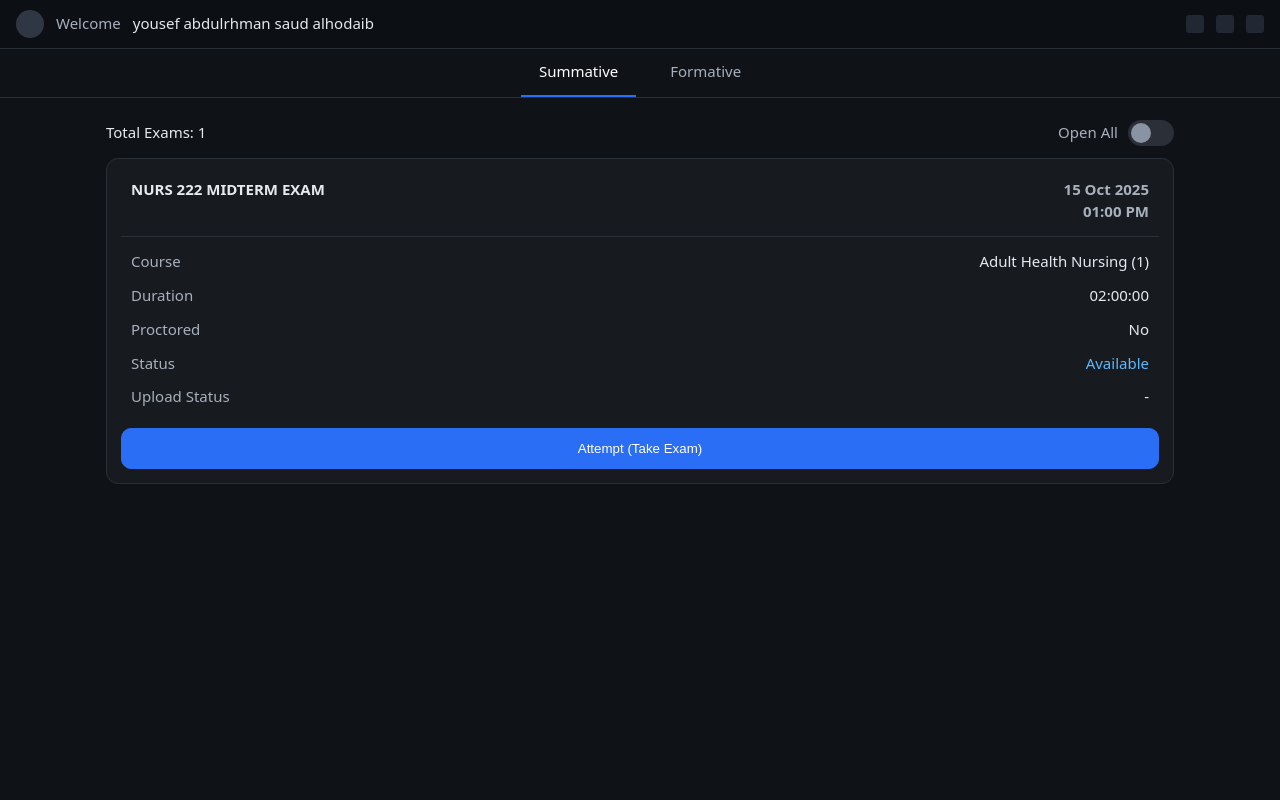
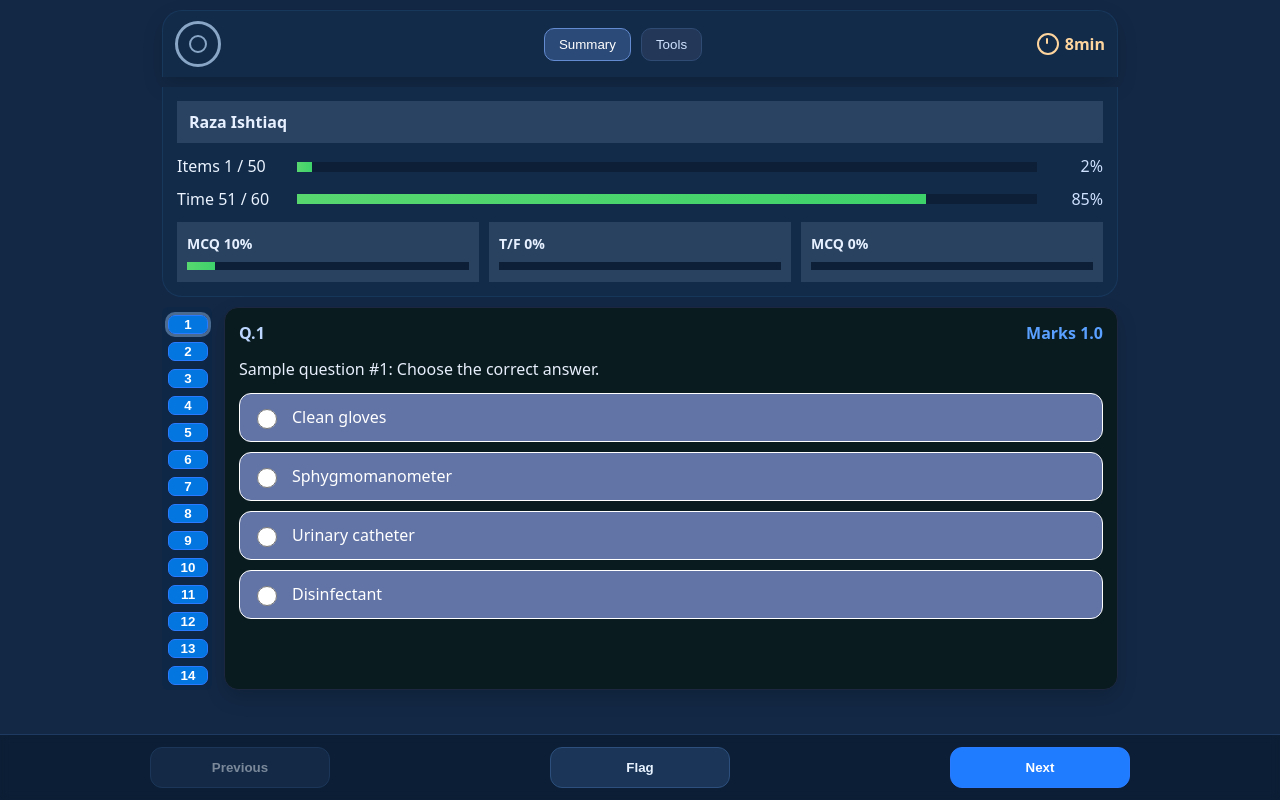
Before and after one commit to 62Joseph/my-html-page, a plain HTML site: page index.html in a window 1280 px wide. Drawn offline with Linux system fonts and the light colour scheme.

Commit message:
Update index.html

```diff
--- a/index.html
+++ b/index.html
@@ -2,239 +2,392 @@
 <html lang="en" dir="ltr">
 <head>
 <meta charset="utf-8" />
-<meta name="viewport" content="width=device-width,initial-scale=1" />
-<title>Exam Portal Mock</title>
+<meta name="viewport" content="width=device-width, initial-scale=1" />
+<title>Exam UI • Fixed View</title>
 <style>
   :root{
-    --bg:#0f1216;--panel:#171b20;--panel2:#1c2127;--text:#e6eaf0;--muted:#a7b0bc;
-    --line:#2a3038;--blue:#2b6ef6;--blue-2:#204ec9;--green:#2aa86a;--radius:12px;
+    --bg:#132845;
+    --bg-2:#0f223a;
+    --panel:#122b49;
+    --card:#091b1e;      /* تم التعديل */
+    --text:#eaf0ff;      /* نص فاتح داخل البطاقة الداكنة */
+    --accent:#0376e0;    /* sidebar blue */
+    --green:#47c776;     /* answered */
+    --flag:#fb922f;      /* flagged */
+    --warn:#ff5c5c;      /* end exam */
+    --shadow:0 8px 20px rgba(0,0,0,.15);
   }
-  *{box-sizing:border-box}
   html,body{height:100%}
-  body{margin:0;background:var(--bg);color:var(--text);
-       font:400 15px/1.45 ui-sans-serif,system-ui,-apple-system,Segoe UI,Roboto,Helvetica,Arial}
-  body.details{padding-bottom:84px}
+  body{
+    margin:0;background:var(--bg);color:#e8f1ff;
+    font-family:system-ui,-apple-system,Segoe UI,Roboto,Ubuntu,Arial,sans-serif;
+    -webkit-font-smoothing:antialiased; line-height:1.4;
+    overflow:hidden; /* صفحة ثابتة بدون شريط تمرير عام */
+  }
+  .app{
+    height:100vh; max-width:980px; margin:0 auto;
+    display:grid; grid-template-rows:auto auto 1fr auto;
+    gap:10px; padding:10px 12px 100px; /* مسافة لواجهة الأسفل الثابتة */
+    box-sizing:border-box;
+  }
 
-  /* الشريط العلوي */
-  .top{display:flex;align-items:center;gap:12px;padding:10px 16px;background:#0c0f13;border-bottom:1px solid var(--line)}
-  .avatar{width:28px;height:28px;border-radius:50%;background:#303744}
-  .welcome{color:var(--muted)}
-  .spacer{flex:1}
-  .icons{display:flex;gap:12px;color:var(--muted)}
-  .icon{width:18px;height:18px;border-radius:3px;background:#222833}
+  /* ---------- Topbar + Stats as one panel ---------- */
 
-  /* tabs */
-  .tabs{display:flex;justify-content:center;gap:16px;border-bottom:1px solid var(--line);background:#0f1318}
-  .tab{padding:12px 18px;color:var(--muted);cursor:pointer;user-select:none}
-  .tab.active{color:#fff;border-bottom:2px solid var(--blue)}
+/* Topbar: نفس خلفية اللوحة وحدود علويّة فقط */
+.topbar{
+  background: var(--panel);
+  border-radius: 20px 20px 0 0;        /* حواف علوية فقط */
+  padding: 10px 12px;
+  display: grid;
+  grid-template-columns: 48px 1fr 82px;
+  align-items: center;
+  gap: 6px;
+  border: 1px solid #17375b;
+  border-bottom: none;                  /* إزالة الحد السفلي للاتصال */
+  box-shadow: var(--shadow);            /* الظل على الرأس يكفي للوحة كاملة */
+}
 
-  .page{max-width:1100px;margin:22px auto;padding:0 16px}
+/* محتوى التوب بار كما هو */
+.clock-badge{width:40px;height:40px;border-radius:999px;border:3px solid #89a6c7;display:grid;place-items:center}
+.clock-badge::before{content:"";width:14px;height:14px;border:2px solid #89a6c7;border-radius:999px}
+.tabs{display:flex;justify-content:center;gap:10px}
+.tab{padding:8px 14px;border-radius:10px;background:#233858;color:#cfe2ff;border:1px solid #2f4a73}
+.tab[aria-selected="true"]{background:#2c4a77;color:#fff;border-color:#638bd1}
+.timer{justify-self:end;display:flex;gap:6px;align-items:center;color:#ffd59e}
+.timer .ico{width:18px;height:18px;border-radius:50%;border:2px solid #ffd59e;position:relative}
+.timer .ico::after{content:"";position:absolute;top:3px;left:7px;width:2px;height:6px;background:#ffd59e;border-radius:2px}
+.timer .txt{font-weight:700}
 
-  .row{display:flex;align-items:center;gap:14px;margin-bottom:12px}
-  .grow{flex:1}
-  .toggle{display:inline-flex;align-items:center;gap:10px;color:var(--muted)}
-  .switch{width:46px;height:26px;border-radius:26px;background:#2a2f38;position:relative;cursor:pointer}
-  .switch::after{content:"";position:absolute;top:3px;left:3px;width:20px;height:20px;border-radius:50%;background:#8993a3;transition:.2s}
-  .switch.on{background:var(--blue)} .switch.on::after{left:23px;background:#fff}
+/* Stats Card: تكملة اللوحة مع حدود سفلية فقط */
+.stats{
+  background: var(--panel);
+  border-radius: 0 0 20px 20px;         /* حواف سفلية فقط */
+  padding: 14px;
+  border: 1px solid #17375b;
+  border-top: none;                     /* اتصال مباشر مع التوب بار */
+  box-shadow: none;                     /* الظل قادم من .topbar */
+  margin-top: 0;                        /* إزالة أي فراغ علوي */
+}
 
-  .card{background:var(--panel);border:1px solid var(--line);border-radius:var(--radius);padding:14px}
-  .cardHead{display:flex;gap:12px;padding:6px 10px 14px;border-bottom:1px solid var(--line);font-weight:600}
-  .date{margin-left:auto;color:var(--muted);text-align:right}
-  .kv{display:grid;grid-template-columns:170px 1fr;row-gap:12px;column-gap:10px;padding:14px 10px}
-  .k{color:var(--muted)} .v{color:var(--text);text-align:right}
-  .status{color:#5bb9ff}
-  .cta{display:block;width:100%;margin-top:6px;padding:12px 14px;text-align:center;color:#dbe6ff;background:#0f1725;border:1px solid #2a3b67;border-radius:10px;cursor:pointer}
-  .cta.primary{background:var(--blue);border-color:var(--blue);color:#fff}
-  .cta.primary:active{background:var(--blue-2)}
+/* داخل البطاقة بزوايا حادة كما طلبت */
+.name{
+  background: #2b4363;
+  color: #e6f0ff;
+  border-radius: 0;
+  padding: 10px 12px;
+  font-weight: 600;
+}
 
-  /* details header */
-  .subtop{display:flex;align-items:center;gap:12px;padding:10px 16px;border-bottom:1px solid var(--line);background:#0f1318}
-  .back{width:32px;height:28px;border-radius:10px;background:#222833;color:#cdd6e3;display:flex;align-items:center;justify-content:center;cursor:pointer}
-  .subTitle{font-weight:700}
+.rows{display:grid; gap:10px; margin-top:12px}
+.row{display:grid; grid-template-columns:110px 1fr 56px; align-items:center; gap:10px}
+.label{color:#eaf3ff}
 
-  .titleBig{font-weight:800;font-size:20px;padding:10px}
-  .spec{padding:0 10px 8px}
-  .spec h5{margin:0;color:#fff;font-weight:700}
-  .spec .val{color:var(--muted);margin-top:4px}
-  .sep{height:1px;background:var(--line);margin:12px 0}
-  .inst h5{color:#fff;margin:0 0 8px}
-  .inst .box{background:var(--panel2);border:1px dashed #2a313b;border-radius:10px;padding:14px;color:var(--muted)}
-  .blue{color:var(--blue)}
+.bar{
+  height: 10px;
+  background: #0d1f37;
+  border-radius: 0;
+  position: relative;
+  overflow: hidden;
+  border: none;
+}
+.bar>span{
+  position: absolute;
+  inset: 0 auto 0 0;
+  width: 0;
+  background: linear-gradient(90deg,#58d76f,#3ed26b);
+}
 
-  /* bottom Start Exam */
-  .bottomBar{position:fixed;left:0;right:0;bottom:0;z-index:20;background:rgba(15,18,22,.9);backdrop-filter:saturate(120%) blur(8px);border-top:1px solid var(--line);padding:14px 0;display:none;}
-  .bottomBar .inner{max-width:1100px;margin:0 auto;padding:0 16px}
-  .bottomBar .cta{margin:0}
+.percent{text-align:right; color:#cfe2ff}
 
-  .overlay{position:fixed;inset:0;background:rgba(0,0,0,.5);display:flex;align-items:center;justify-content:center;padding:16px}
-  .overlay[hidden]{display:none!important}
-  .modal{width:min(440px,96vw);background:var(--panel);border:1px solid var(--line);border-radius:12px;padding:16px;box-shadow:0 20px 60px rgba(0,0,0,.55)}
-  .modalHead{display:flex;align-items:center}
-  .modalHead .title{font-weight:700}
-  .closeX{margin-left:auto;background:#232a33;border:1px solid #2f3742;border-radius:8px;color:var(--muted);padding:6px 8px;cursor:pointer}
-  label{display:block;color:var(--muted);margin:12px 0 6px}
-  input[type=password]{width:100%;padding:12px 14px;border-radius:10px;border:1px solid #2b313b;background:#11151a;color:var(--text)}
-  .modalActions{display:flex;gap:10px;margin-top:16px}
-  .btn{padding:10px 14px;border-radius:10px;border:1px solid #2b313b;background:#1a2028;color:var(--text);cursor:pointer}
-  .btn.green{background:var(--green);border-color:var(--green);color:#08130c}
+.mini{
+  display:grid;
+  gap:10px;
+  margin-top:12px;
+  grid-template-columns:1fr 1fr 1fr;
+}
 
-  .empty{display:grid;place-items:center;height:300px;color:var(--muted);border:1px dashed var(--line);border-radius:12px}
-  @media (max-width:640px){.kv{grid-template-columns:140px 1fr}}
+.chip{
+  background:#284260;
+  border-radius: 0;
+  padding: 12px 10px;
+  border: none;
+}
+.chip h4{margin:0 0 8px 0;font-size:14px;color:#e6f0ff}
+.chip .bar{height:8px;border-radius:0;border:none}
+
+  /* ---------- Main area ---------- */
+  .content{display:grid;grid-template-columns:50px 1fr;gap:12px;min-height:0}
+
+  /* Sidebar (التمرير هنا فقط) */
+  .side{
+    overflow:auto; display:flex;flex-direction:column;gap:8px;padding:8px 6px 120px;
+    background:#0f2747; border-radius:6px;
+  }
+  .idx{
+    display:grid;place-items:center;height:36px;width:40px;
+    background:var(--accent);color:#fff;font-weight:900;
+    border:1px solid #2a7bff;border-radius:7px; /* خلفية كل رقم: مربع ناعم الحواف */
+    cursor:pointer;user-select:none;margin-inline:auto
+  }
+  .idx.active{outline:3px solid #a8d1ff66}
+  .idx.answered{background:var(--green);border-color:#7ae3a3}
+  .idx.flag{background:var(--flag);border-color:#ffd29b;color:#1e232b}
+  .idx.skip{background:#ff7676;border-color:#ff9aa0}
+
+  /* Question card (لون البطاقة ونصها) */
+  .card{
+    background:var(--card); color:var(--text); border-radius:14px;
+    box-shadow:var(--shadow); padding:14px; border:1px solid #1d2740;
+    overflow:hidden; display:flex;flex-direction:column;min-height:0
+  }
+  .qhead{display:flex;justify-content:space-between;align-items:center;margin-bottom:8px}
+  .qtitle{font-weight:800;color:#bcd6ff}
+  .marks{color:#5aa0ff;font-weight:700}
+  .qtext{font-size:16px;color:#e7eefc;margin:6px 0 12px}
+
+  /* خيارات: خلفية #6274a6 وحد أبيض */
+  .opts{display:grid;gap:10px}
+  .opt{
+    display:flex;align-items:center;gap:12px;
+    border:1px solid #ffffff;              /* تم التعديل */
+    border-radius:12px;
+    padding:12px;
+    background:#6274a6;                     /* تم التعديل */
+    color:#ffffff;
+    cursor:pointer;
+  }
+  .opt:has(input:focus-visible){outline:3px solid #bcd6ff}
+  .opt input[type="radio"]{appearance:auto;width:20px;height:20px}
+  .opt.selected{box-shadow:0 0 0 3px #a6b7e9}
+
+  /* ---------- Bottom Dock ---------- */
+  .dock{
+    position:fixed;left:0;right:0;bottom:0;z-index:50;
+    background:#0b1c31cc; backdrop-filter: blur(4px);
+    border-top:1px solid #1e3a61; padding:12px 16px;
+  }
+  .dock-inner{
+    max-width:980px;margin:0 auto;
+    display:grid;grid-template-columns:1fr 1fr 1fr;align-items:center;
+  }
+  .btn{border:1px solid #2d4f7d;background:#1a3557;color:#e8f2ff;padding:12px 18px;border-radius:12px;cursor:pointer;font-weight:700;min-width:180px}
+  .btn:disabled{opacity:.5;cursor:not-allowed}
+  .btn-primary{background:#1f7cff;border-color:#2a7bff;color:#fff}
+  .btn-danger{background:var(--warn);border-color:#ff9aa0;color:#fff}
+  #btnPrev{justify-self:start}
+  #btnFlag{justify-self:center}
+  #btnNext{justify-self:end}
+
+  @media (max-width:640px){
+    .content{grid-template-columns:64px 1fr}
+    .idx{width:52px;height:34px}
+    .btn{min-width:120px}
+  }
 </style>
 </head>
 <body>
-  <!-- top -->
-  <div class="top" id="topbar">
-    <div class="avatar"></div>
-    <div class="welcome">Welcome</div>
-    <div class="muted">yousef abdulrhman saud alhodaib</div>
-    <div class="spacer"></div>
-    <div class="icons"><div class="icon"></div><div class="icon"></div><div class="icon"></div></div>
+  <div class="app">
+    <!-- Topbar -->
+    <div class="topbar" role="region" aria-label="Top navigation">
+      <div class="clock-badge" aria-hidden="true"></div>
+      <div class="tabs" role="tablist" aria-label="Views">
+        <button class="tab" role="tab" aria-selected="true" tabindex="0" id="tab-summary">Summary</button>
+        <button class="tab" role="tab" aria-selected="false" tabindex="-1" id="tab-tools">Tools</button>
+      </div>
+      <div class="timer" aria-live="polite" aria-atomic="true">
+        <div class="ico" aria-hidden="true"></div>
+        <div class="txt" id="timerText">10min</div>
+      </div>
+    </div>
+
+    <!-- Stats Card -->
+    <section class="stats" aria-label="Progress overview">
+      <div class="name" id="userName">Raza Ishtiaq</div>
+      <div class="rows">
+        <div class="row">
+          <div class="label">Items <span id="itemsLabel">0 / 0</span></div>
+          <div class="bar" role="progressbar" aria-label="Items progress" aria-valuemin="0" aria-valuemax="100" aria-valuenow="0"><span id="itemsBar"></span></div>
+          <div class="percent" id="itemsPercent">0%</div>
+        </div>
+        <div class="row">
+          <div class="label">Time <span id="timeLabel">0 / 0</span></div>
+          <div class="bar" role="progressbar" aria-label="Time used" aria-valuemin="0" aria-valuemax="100" aria-valuenow="0"><span id="timeBar"></span></div>
+          <div class="percent" id="timePercent">0%</div>
+        </div>
+      </div>
+      <div class="mini" role="group" aria-label="Types stats">
+        <div class="chip">
+          <h4>MCQ <span id="mcqPctTxt">0%</span></h4>
+          <div class="bar" role="progressbar" aria-valuemin="0" aria-valuemax="100" aria-valuenow="0"><span id="mcqPctBar"></span></div>
+        </div>
+        <div class="chip">
+          <h4>T/F <span id="tfPctTxt">0%</span></h4>
+          <div class="bar" role="progressbar" aria-valuemin="0" aria-valuemax="100" aria-valuenow="0"><span id="tfPctBar"></span></div>
+        </div>
+        <div class="chip">
+          <h4>MCQ <span id="mcq2PctTxt">0%</span></h4>
+          <div class="bar" role="progressbar" aria-valuemin="0" aria-valuemax="100" aria-valuenow="0"><span id="mcq2PctBar"></span></div>
+        </div>
+      </div>
+    </section>
+
+    <!-- Sidebar + Question -->
+    <section class="content">
+      <nav class="side" id="sidebar" aria-label="Questions list"></nav>
+
+      <main class="card" id="qCard" aria-live="polite">
+        <div class="qhead">
+          <div class="qtitle" id="qTitle">Q.1</div>
+          <div class="marks">Marks 1.0</div>
+        </div>
+        <div class="qtext" id="qText">
+          Sample question: Choose the correct answer.
+        </div>
+        <form class="opts" id="opts" aria-label="Options"></form>
+      </main>
+    </section>
+    <div aria-hidden="true"></div>
   </div>
 
-  <div class="tabs" id="tabs">
-    <div class="tab active" id="tab-sum">Summative</div>
-    <div class="tab" id="tab-form">Formative</div>
-  </div>
-
-  <div class="page" id="page-sum">
-    <div class="row">
-      <div class="muted">Total Exams: 1</div>
-      <div class="grow"></div>
-      <div class="toggle">Open All <div class="switch" id="openAll"></div></div>
-    </div>
-
-    <div class="card">
-      <div class="cardHead">
-        <div>NURS 222 MIDTERM EXAM</div>
-        <div class="date"><div>15 Oct 2025</div><div class="muted">01:00 PM</div></div>
-      </div>
-
-      <div class="kv">
-        <div class="k">Course</div><div class="v">Adult Health Nursing (1)</div>
-        <div class="k">Duration</div><div class="v">02:00:00</div>
-        <div class="k">Proctored</div><div class="v">No</div>
-        <div class="k">Status</div><div class="v status">Available</div>
-        <div class="k">Upload Status</div><div class="v">-</div>
-      </div>
-
-      <button class="cta primary" id="btnAttempt">Attempt (Take Exam)</button>
-    </div>
-  </div>
-
-  <div class="page" id="page-form" style="display:none">
-    <div class="empty">No data found</div>
-  </div>
-
-  <div class="subtop" id="details-top" style="display:none">
-    <div class="back" id="backBtn" title="Back">←</div>
-    <div class="subTitle">NURS 222 MIDTERM EXAM</div>
-  </div>
-
-  <div class="page" id="page-details" style="display:none">
-    <div class="card">
-      <div class="titleBig">NURS 222 MIDTERM EXAM</div>
-      <div class="spec"><h5>Course</h5><div class="val">Adult Health Nursing (1)</div></div><div class="sep"></div>
-      <div class="spec"><h5>Total Duration</h5><div class="val" id="tot">02:00:00</div></div><div class="sep"></div>
-      <div class="spec"><h5>Remaining Duration</h5><div class="val"><span id="remain" class="blue">02:00:00</span></div></div><div class="sep"></div>
-      <div class="spec"><h5>Language</h5><div class="val">English</div></div><div class="sep"></div>
-      <div class="spec"><h5>Proctored</h5><div class="val">No</div></div><div class="sep"></div>
-      <div class="inst"><h5>Instructions</h5><div class="box">No Instructions Available.</div></div>
-    </div>
-  </div>
-
-  <div class="bottomBar" id="bottomBar">
-    <div class="inner">
-      <button class="cta primary" id="btnStart">Start Exam</button>
-    </div>
-  </div>
-
-  <div class="overlay" id="overlay" hidden>
-    <div class="modal">
-      <div class="modalHead">
-        <div class="title">Verification</div>
-        <button class="closeX" id="closeX">✕</button>
-      </div>
-      <label for="examPw">Examination Password</label>
-      <input id="examPw" type="password" placeholder="********" />
-      <div class="modalActions">
-        <button class="btn" id="cancel">Cancel</button>
-        <button class="btn green" id="verify">Verify</button>
-      </div>
+  <!-- Bottom Controls -->
+  <div class="dock" role="region" aria-label="Bottom controls">
+    <div class="dock-inner">
+      <button class="btn" id="btnPrev" aria-label="Previous question">Previous</button>
+      <button class="btn" id="btnFlag" aria-pressed="false" aria-label="Flag question">Flag</button>
+      <button class="btn btn-primary" id="btnNext" aria-label="Next question">Next</button>
     </div>
   </div>
 
 <script>
-const topbar = document.getElementById('topbar');
-const tabs = document.getElementById('tabs');
-const tabSum = document.getElementById('tab-sum');
-const tabForm = document.getElementById('tab-form');
-const pageSum = document.getElementById('page-sum');
-const pageForm = document.getElementById('page-form');
-const pageDetails = document.getElementById('page-details');
-const detailsTop = document.getElementById('details-top');
-const bottomBar = document.getElementById('bottomBar');
-const btnAttempt = document.getElementById('btnAttempt');
-const btnStart = document.getElementById('btnStart');
-const backBtn = document.getElementById('backBtn');
-const overlay = document.getElementById('overlay');
-const cancel = document.getElementById('cancel');
-const closeX = document.getElementById('closeX');
-const verify = document.getElementById('verify');
-const remain = document.getElementById('remain');
-const openAll = document.getElementById('openAll');
+/* ======= CONFIGURABLE STATE ======= */
+const state = {
+  itemsAnswered: 1, itemsTotal: 50, itemsPercentRight: 10,
+  timeUsed: 50, timeTotal: 60, timePercent: 83,
+  mcqPercent: 10, tfPercent: 0, mcq2Percent: 0,
+  totalQuestions: 50,
+  startMinutes: 9
+};
+/* ======= DATA ======= */
+const questions = Array.from({length: state.totalQuestions}, (_,i)=>({
+  id:i+1,
+  text:`Sample question #${i+1}: Choose the correct answer.`,
+  options:["Clean gloves","Sphygmomanometer","Urinary catheter","Disinfectant"],
+  answer:null, flagged:false, skipped:false
+}));
 
-function showOnly(...els){
-  [pageSum,pageForm,pageDetails].forEach(e=>e.style.display='none');
-  els.forEach(e=>e.style.display='block');
+/* ======= DOM HELPERS ======= */
+const $ = s=>document.querySelector(s);
+const setBar = (el,pct,ariaEl)=>{el.style.width=pct+"%";ariaEl.setAttribute("aria-valuenow",Math.round(pct));};
+const fmtPct = n=>`${Math.max(0,Math.min(100,Math.round(n)))}%`;
+
+/* ======= OVERVIEW ======= */
+function updateOverview(){
+  $("#itemsLabel").textContent = ` ${state.itemsAnswered} / ${state.itemsTotal}`;
+  setBar($("#itemsBar"), (state.itemsAnswered/state.itemsTotal)*100, $("#itemsBar").parentElement);
+  $("#itemsPercent").textContent = fmtPct((state.itemsAnswered/state.itemsTotal)*100);
+
+  $("#timeLabel").textContent = ` ${state.timeUsed} / ${state.timeTotal}`;
+  setBar($("#timeBar"), (state.timeUsed/state.timeTotal)*100, $("#timeBar").parentElement);
+  $("#timePercent").textContent = fmtPct((state.timeUsed/state.timeTotal)*100);
+
+  $("#mcqPctTxt").textContent = fmtPct(state.mcqPercent);
+  setBar($("#mcqPctBar"), state.mcqPercent, $("#mcqPctBar").parentElement);
+  $("#tfPctTxt").textContent  = fmtPct(state.tfPercent);
+  setBar($("#tfPctBar"), state.tfPercent, $("#tfPctBar").parentElement);
+  $("#mcq2PctTxt").textContent = fmtPct(state.mcq2Percent);
+  setBar($("#mcq2PctBar"), state.mcq2Percent, $("#mcq2PctBar").parentElement);
 }
 
-tabSum.onclick = ()=>{tabSum.classList.add('active');tabForm.classList.remove('active');
-  showOnly(pageSum);tabs.style.display='flex';detailsTop.style.display='none';
-  bottomBar.style.display='none';topbar.style.display='flex';document.body.classList.remove('details');};
+/* ======= SIDEBAR ======= */
+const side = $("#sidebar");
+function sidebarClass(q,i,active){
+  let cls="idx";
+  if(q.flagged) cls+=" flag";
+  if(q.answer!==null) cls+=" answered";
+  if(q.skipped) cls+=" skip";
+  if(i===active) cls+=" active";
+  return cls;
+}
+function renderSidebar(active){
+  side.innerHTML="";
+  questions.forEach((q,i)=>{
+    const b=document.createElement("button");
+    b.type="button"; b.className=sidebarClass(q,i,active);
+    b.textContent=q.id;
+    b.addEventListener("click",()=>go(i));
+    side.appendChild(b);
+  });
+}
 
-tabForm.onclick = ()=>{tabForm.classList.add('active');tabSum.classList.remove('active');
-  showOnly(pageForm);tabs.style.display='flex';detailsTop.style.display='none';
-  bottomBar.style.display='none';topbar.style.display='flex';document.body.classList.remove('details');};
+/* ======= QUESTION (single choice) ======= */
+let idx=0;
+const qTitle=$("#qTitle"), qText=$("#qText"), opts=$("#opts");
+function renderQuestion(){
+  const q=questions[idx];
+  qTitle.textContent=`Q.${q.id}`;
+  qText.textContent=q.text;
+  opts.innerHTML="";
+  q.options.forEach((label,i)=>{
+    const row=document.createElement("label");
+    row.className="opt"+(q.answer===i?" selected":"");
+    const rb=document.createElement("input");
+    rb.type="radio"; rb.name="opt"; rb.checked=q.answer===i;
+    rb.addEventListener("change",()=>{
+      q.answer=i;
+      [...opts.children].forEach(el=>el.classList.remove("selected"));
+      row.classList.add("selected");
+      updateAnswered(); renderSidebar(idx);
+    });
+    row.appendChild(rb);
+    const t=document.createElement("span"); t.textContent=label; row.appendChild(t);
+    opts.appendChild(row);
+  });
+  $("#btnPrev").disabled = idx===0;
+  const next=$("#btnNext");
+  const last=idx===questions.length-1;
+  next.textContent = last ? "End Exam" : "Next";
+  next.classList.toggle("btn-danger", last);
+  next.classList.toggle("btn-primary", !last);
+  $("#btnFlag").setAttribute("aria-pressed", String(q.flagged));
+  renderSidebar(idx);
+}
 
-openAll.onclick = ()=>openAll.classList.toggle('on');
+/* ======= STATE ======= */
+function updateAnswered(){
+  state.itemsAnswered = questions.filter(q=>q.answer!==null).length;
+  updateOverview();
+}
 
-btnAttempt.onclick = ()=>{
-  topbar.style.display='none';
-  tabs.style.display='none';
-  detailsTop.style.display='flex';
-  bottomBar.style.display='block';
-  document.body.classList.add('details');
-  showOnly(pageDetails);
-  remainingSeconds = 2*60*60; updateRemain();
-};
+/* ======= NAV ======= */
+function go(i){ idx=i; renderQuestion(); }
+$("#btnPrev").addEventListener("click", ()=>{ if(idx>0){ idx--; renderQuestion(); } });
+$("#btnNext").addEventListener("click", ()=>{
+  if(idx<questions.length-1){ idx++; renderQuestion(); }
+  else alert("Exam ended (visual only).");
+});
+$("#btnFlag").addEventListener("click", ()=>{
+  const q=questions[idx]; q.flagged=!q.flagged; renderQuestion();
+});
 
-backBtn.onclick = ()=>{
-  topbar.style.display='flex';
-  detailsTop.style.display='none';
-  tabs.style.display='flex';
-  bottomBar.style.display='none';
-  document.body.classList.remove('details');
-  showOnly(pageSum);
-};
+/* ======= TIMER (visual only) ======= */
+let remainingSec = state.startMinutes*60;
+function tick(){
+  remainingSec=Math.max(0,remainingSec-1);
+  const m=Math.floor(remainingSec/60), s=remainingSec%60;
+  $("#timerText").textContent = m>0?`${m}min`:`${s}s`;
+  state.timeUsed = Math.min(state.timeTotal, state.timeTotal - Math.ceil(remainingSec/60));
+  updateOverview();
+}
+setInterval(tick,1000);
 
-btnStart.onclick = ()=>{overlay.hidden=false;document.getElementById('examPw').focus();};
-cancel.onclick = closeX.onclick = ()=>overlay.hidden=true;
-verify.onclick = ()=>{
-  const v=document.getElementById('examPw').value;
-  if(!v){alert('Enter password');return;}
-  overlay.hidden=true;
-  alert('Password accepted (demo).');
-};
+/* ======= INIT ======= */
+updateOverview(); renderSidebar(idx); renderQuestion();
 
-let remainingSeconds=2*60*60;
-function updateRemain(){
-  const h=String(Math.floor(remainingSeconds/3600)).padStart(2,'0');
-  const m=String(Math.floor((remainingSeconds%3600)/60)).padStart(2,'0');
-  const s=String(remainingSeconds%60).padStart(2,'0');
-  remain.textContent=`${h}:${m}:${s}`;
-}
-setInterval(()=>{if(pageDetails.style.display==='block'&&remainingSeconds>0){remainingSeconds--;updateRemain();}},1000);
+/* ======= Tabs ======= */
+const tabs=[$("#tab-summary"), $("#tab-tools")];
+tabs.forEach((t,i)=>t.addEventListener("click",()=>{
+  tabs.forEach((x,j)=>{x.setAttribute("aria-selected", String(i===j)); x.tabIndex = i===j?0:-1;});
+}));
 </script>
 </body>
 </html>
```
